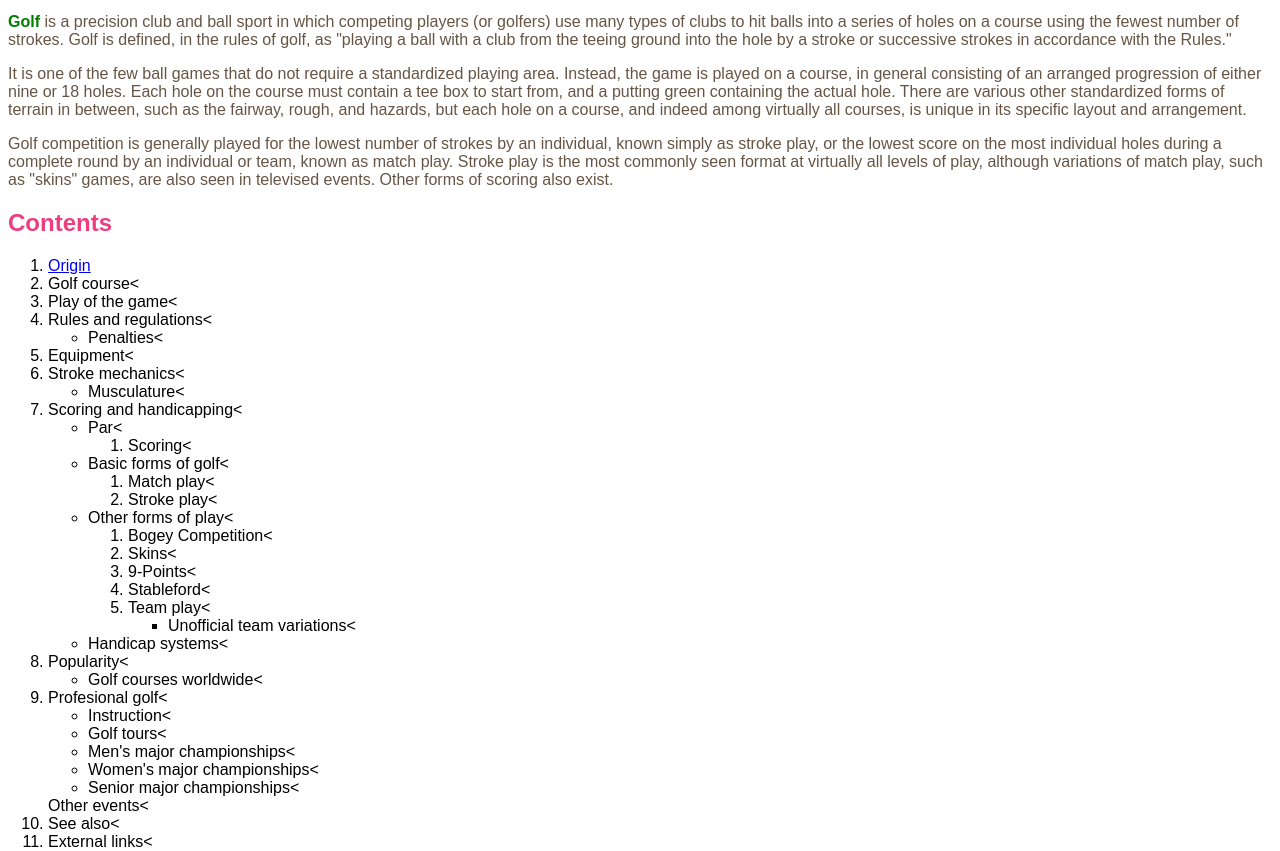
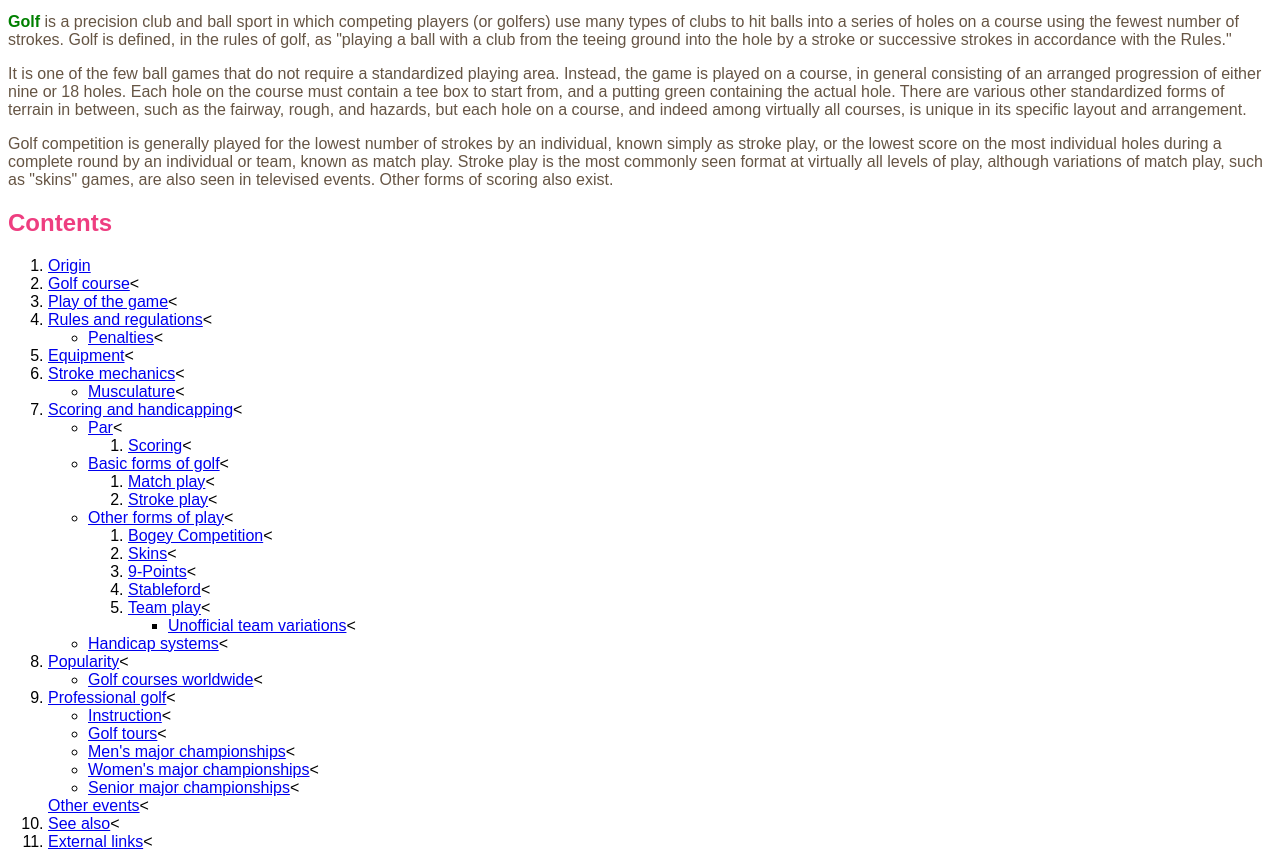
Before and after one commit to WSDrees/dws1, a plain HTML site: page color/color.html in a window 1280 px wide. Shown: the part 101-952 px from the top of the page. Drawn offline with Linux system fonts and the light colour scheme.

Commit message:
color
id updates

```diff
--- a/color/color.html
+++ b/color/color.html
@@ -21,56 +21,56 @@
 		<h2>Contents</h2>
 		<ol>
 			<li><a href="#origin">Origin</a></li>
-			<li>Golf course</a><</li>
-			<li>Play of the game</a><</li>
-			<li>Rules and regulations</a><</li>
+			<li><a href="#golfcourse">Golf course</a><</li>
+			<li><a href="#playofthegame">Play of the game</a><</li>
+			<li><a href="#rulesandregulations">Rules and regulations</a><</li>
 				<ul>
-					<li>Penalties</a><</li>
+					<li><a href="#penalties">Penalties</a><</li>
 				</ul>
-			<li>Equipment</a><</li>
-			<li>Stroke mechanics</a><</li>
+			<li><a href="#equipment">Equipment</a><</li>
+			<li><a href="#strokemechanics">Stroke mechanics</a><</li>
 				<ul>
-					<li>Musculature</a><</li>
+					<li><a href="#musculature">Musculature</a><</li>
 				</ul>
-			<li>Scoring and handicapping</a><</li>
+			<li><a href="#scoringandhandicapping">Scoring and handicapping</a><</li>
 				<ul>
-					<li>Par</a><</li>
+					<li><a href="#par">Par</a><</li>
 						<ol>
-							<li>Scoring</a><</li>
+							<li><a href="#scoring">Scoring</a><</li>
 						</ol>
-					<li>Basic forms of golf</a><</li>
+					<li><a href="#basicformsofgolf">Basic forms of golf</a><</li>
 						<ol>
-							<li>Match play</a><</li>
-							<li>Stroke play</a><</li>
+							<li><a href="#matchplay">Match play</a><</li>
+							<li><a href="#strokeplay">Stroke play</a><</li>
 						</ol>
-					<li>Other forms of play</a><</li>
+					<li><a href="#otherformsofplay">Other forms of play</a><</li>
 						<ol>
-							<li>Bogey Competition</a><</li>
-							<li>Skins</a><</li>
-							<li>9-Points</a><</li>
-							<li>Stableford</a><</li>
-							<li>Team play</a><</li>
+							<li><a href="#bogeycompetition">Bogey Competition</a><</li>
+							<li><a href="#skins">Skins</a><</li>
+							<li><a href="#9-points">9-Points</a><</li>
+							<li><a href="#stableford">Stableford</a><</li>
+							<li><a href="#teamplay">Team play</a><</li>
 								<ul>
-									<li>Unofficial team variations</a><</li>
+									<li><a href="#unofficialteamvariations">Unofficial team variations</a><</li>
 								</ul>
 						</ol>
-					<li>Handicap systems</a><</li>
+					<li><a href="#handicapsystems">Handicap systems</a><</li>
 				</ul>
-			<li>Popularity</a><</li>
+			<li><a href="#popularity">Popularity</a><</li>
 				<ul>
-					<li>Golf courses worldwide</a><</li>
+					<li><a href="#golfcoursesworldwide">Golf courses worldwide</a><</li>
 				</ul>
-			<li>Profesional golf</a><</li>
+			<li><a href="#professionalgolf">Professional golf</a><</li>
 				<ul>
-					<li>Instruction</a><</li>
-					<li>Golf tours</a><</li>
-					<li>Men's major championships</a><</li>
-					<li>Women's major championships</a><</li>
-					<li>Senior major championships</a><</li>
+					<li><a href="#instruction">Instruction</a><</li>
+					<li><a href="#golfcourse">Golf tours</a><</li>
+					<li><a href="#mensmajorchampionships">Men's major championships</a><</li>
+					<li><a href="#womensmajorchampionships">Women's major championships</a><</li>
+					<li><a href="#seniormajorchampionships">Senior major championships</a><</li>
 				</ul
-			<li>Other events</a><</li>
-			<li>See also</a><</li>
-			<li>External links</a><</li>
+			<li><a href="#otherevents">Other events</a><</li>
+			<li><a href="#seealso">See also</a><</li>
+			<li><a href="#externallinks">External links</a><</li>
 		</ol>
 
 		<h3 id="origin">Origin</h3>
@@ -116,7 +116,7 @@
 			<strong id="handicapsystems">Handicap systems</strong>
 		<h3 id="popularity">Popularity</h3>
 			<h4 id="golfcoursesworldwide">Golf courses worldwide</h4>
-		<h3 id="">Professional golf</h3>
+		<h3 id="professionalgolf">Professional golf</h3>
 			<h4 id="instruction">Instruction</h4>
 			<h4 id="golftour">Golf tours</h4>
 			<h4 id="mensmajorchampionships">Men's major championships</h4>
```
